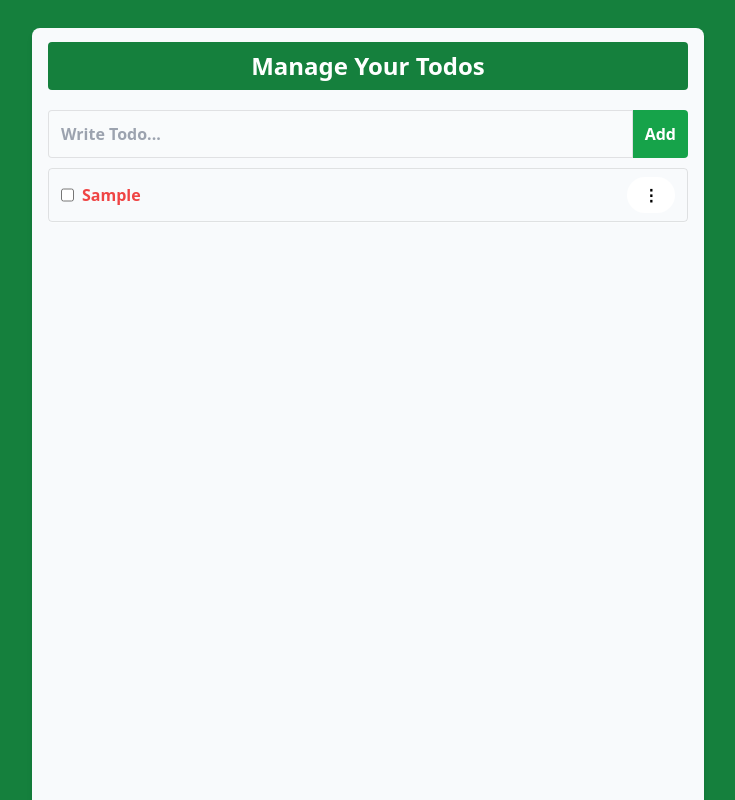
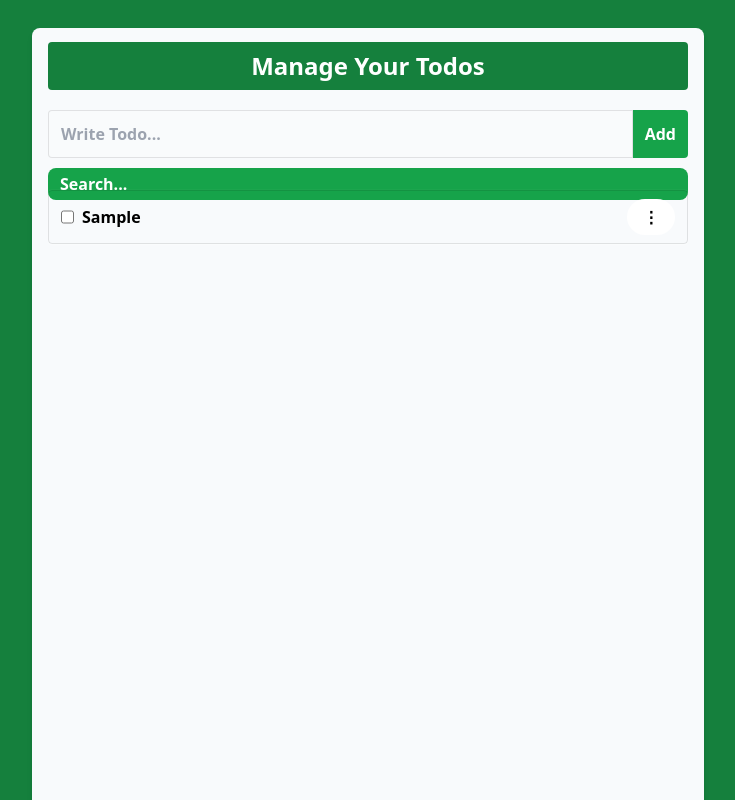
Before and after one commit to AbhishekSaini102/TodoContextLocal, a React (Vite) app: page / in a window 1280 px wide. Both pictures are taken after typing "Sample" into the empty fields and a click on the button "Add". Shown: the top 800 px of the page, without its empty margins (272-1007 px from the left). Built offline with nearby package versions, Linux system fonts and the light colour scheme.

Commit message:
New Vision

```diff
--- a/src/App.jsx
+++ b/src/App.jsx
@@ -4,8 +4,11 @@ import { TodoProvider } from './contexts/TodoContext'
 import { TodoForm, TodosItem, Fuction}  from './components'
 
 
+
 function App() {
   const [todos, setTodos] = useState([])
+  const [search, setSearch] = useState('')
+  const [filteredSearchTodos, setFilteredSearchTodos] = useState([])
 
   const addTodo = (todo) => {
     setTodos((prev) => [{id: Date.now(), ...todo}, ...prev])
@@ -45,6 +48,16 @@ function App() {
   }
 
 
+ useEffect(() => {
+   setFilteredSearchTodos(
+     todos.filter((todo) =>
+       todo.todo.toLowerCase().includes(search.toLowerCase())
+     )
+   );
+ }, [search, todos]);
+
+
+
   useEffect(() => {
     // localStorage.setItem('todos', JSON.stringify(todos))
     // localStorage.setItem('todos', JSON.stringify(todos))
@@ -74,6 +87,10 @@ function App() {
         toggleComplete,
         deleteAllTodos,
         toggleAllTodo,
+        search,
+        setSearch,
+        filteredSearchTodos,
+        setFilteredSearchTodos,
       }}
     >
       <div className="bg-[#15803d] min-h-screen ">
@@ -89,7 +106,6 @@ function App() {
           <h1 className="text-2xl font-bold text-center w-full px-4 py-2 rounded text-white mb-20 mt-2 bg-[#15803d] ">
             Manage Your Todos
           </h1>
-
           <div className="mb-0">
             <TodoForm />
           </div>
@@ -98,20 +114,43 @@ function App() {
             <Fuction />
           </div>
 
+          {(search ? filteredSearchTodos : todos).map((todo) => {
+            const escapedSearch = search.replace(/\\/g, "\\\\"); // Add this line
+            const regex = new RegExp(`(${escapedSearch})`, "gi"); // Use escapedSearch here
+            const parts = todo.todo.split(regex);
 
+            return (
+              <div key={todo.id} className="w-full gap">
+                <TodosItem todo={todo}>
+                  {parts.map((part, index) =>
+                    part.toLowerCase() === escapedSearch.toLowerCase() ? (
+                      <span key={index} className="">
+                        {part}
+                      </span>
+                    ) : (
+                      part
+                    )
+                  )}
+                </TodosItem>
+              </div>
+            );
+          })}
+        </div>
 
-
-
-          <div className="flex flex-wrap gap-y-3">
-            {/* <TodosItem  /> */}
-            {todos.map((todo) => (
-              // <TodosItem key={todo.id} todo={todo} />
-              <div key={todo.id} className="w-full">
-                <TodosItem todo={todo} />
-              </div>
-            ))}
-          </div>
-        </div>
+        {/*
+        this is another search fuction
+        <div className="flex flex-wrap gap-y-3">
+          {(search ? filteredSearchTodos : todos).map((todo) => (
+            <div
+              key={todo.id}
+              className={`w-full ${
+                todo.todo.includes(search) ? "bg-white" : ""
+              }`}
+            >
+              <TodosItem todo={todo} />
+            </div>
+          ))}
+        </div> */}
 
         <div className="h-40rem bg-[#000000] w-full ">
           <div className="h-22 bg-[#15803d] w-full mb-0"></div>
@@ -137,30 +176,6 @@ function App() {
           <div className="h-2 bg-[#15803d] w-full mb-20"></div>
           <div className="h-1 bg-[#15803d] w-full mb-21"></div>
           <div className="h-0 bg-[#15803d] w-full mb-22"></div>
-
-          {/* <div className="h-0 bg-[#15803d] w-full mb-0"></div>
-          <div className="h-1 bg-[#15803d] w-full mb-1"></div>
-          <div className="h-2 bg-[#15803d] w-full mb-2"></div>
-          <div className="h-3 bg-[#15803d] w-full mb-3"></div>
-          <div className="h-4 bg-[#15803d] w-full mb-4"></div>
-          <div className="h-5 bg-[#15803d] w-full mb-5"></div>
-          <div className="h-6 bg-[#15803d] w-full mb-6"></div>
-          <div className="h-7 bg-[#15803d] w-full mb-7"></div>
-          <div className="h-8 bg-[#15803d] w-full mb-8"></div>
-          <div className="h-9 bg-[#15803d] w-full mb-9"></div>
-          <div className="h-10 bg-[#15803d] w-full mb-10"></div>
-          <div className="h-11 bg-[#15803d] w-full mb-11"></div>
-          <div className="h-12 bg-[#15803d] w-full mb-12"></div>
-          <div className="h-13 bg-[#15803d] w-full mb-13"></div>
-          <div className="h-14 bg-[#15803d] w-full mb-14"></div>
-          <div className="h-15 bg-[#15803d] w-full mb-15"></div>
-          <div className="h-16 bg-[#15803d] w-full mb-16"></div>
-          <div className="h-17 bg-[#15803d] w-full mb-17"></div>
-          <div className="h-18 bg-[#15803d] w-full mb-18"></div>
-          <div className="h-19 bg-[#15803d] w-full mb-19"></div>
-          <div className="h-20 bg-[#15803d] w-full mb-20"></div>
-          <div className="h-21 bg-[#15803d] w-full mb-21"></div>
-          <div className="h-22 bg-[#15803d] w-full mb-22"></div> */}
         </div>
       </div>
     </TodoProvider>
--- a/src/components/Fuction.jsx
+++ b/src/components/Fuction.jsx
@@ -1,12 +1,27 @@
-// eslint-disable-next-line no-unused-vars
-import React, { useState } from "react";
+import React, { useState, useEffect } from "react";
 import { useTodoContext } from "../contexts/TodoContext";
 import ConfirmationPopup from "./ConfirmationPopup"; // adjust the path as needed
 
 function TodoForm() {
-  const { todos, deleteAllTodos, toggleAllTodo } = useTodoContext();
+  const {
+    todos,
+    deleteAllTodos,
+    toggleAllTodo,
+    setFilteredTodos,
+    search,
+    setSearch,
+    setFilteredSearchTodos,
+  } = useTodoContext();
   const [allCompleted, setAllCompleted] = useState(false);
   const [showConfirmationPopup, setShowConfirmationPopup] = useState(false);
+
+  useEffect(() => {
+    setFilteredSearchTodos(
+      todos.filter((todo) =>
+        todo.todo.toLowerCase().includes(search.toLowerCase())
+      )
+    );
+  }, [todos, search, setFilteredSearchTodos]);
 
   const handleToggleAll = () => {
     toggleAllTodo(!allCompleted);
@@ -24,7 +39,6 @@ function TodoForm() {
   const handleDelete = () => {
     setShowConfirmationPopup(true);
   };
-
 
   return (
     <div className="flex gap-x-2">
@@ -50,7 +64,7 @@ function TodoForm() {
       {todos.length > 1 && (
         <button
           type="button"
-          className=" w-full rounded item-center px-3 py-1 bg-green-600 text-white mb-14
+          className=" w-full rounded item-center px-3 py-1   bg-green-600 text-white mb-14
              hover:bg-white hover:text-black transition duration-150 font-semibold
              hover:shadow-md hover:ring-1 hover:ring-[#4d7c0f] inline-block"
           onClick={handleToggleAll}
@@ -58,6 +72,20 @@ function TodoForm() {
           {allCompleted ? "Unmark All" : "Mark All Completed"}
         </button>
       )}
+
+      <div className="flex w-full h-22 rounded-lg border-gray-300 ">
+        <input
+          type="text"
+          placeholder="Search..."
+          value={search}
+          onChange={(event) => setSearch(event.target.value)}
+          className="w-full px-3 py-1 h-2rem rounded-lg bg-green-600 text-white
+          hover:bg-white hover:text-black   transition duration-150 font-semibold
+          hover:shadow-md hover:ring-1 hover:ring-[#4d7c0f] inline-block
+           focus:border-[#4d7c0f] focus:outline-none focus:ring-[#4d7c0f]
+            placeholder-white hover:placeholder-[#6b6b6b]"
+        />
+      </div>
     </div>
   );
 }
--- a/src/components/TodosItem.jsx
+++ b/src/components/TodosItem.jsx
@@ -10,6 +10,8 @@ function TodoItem({ todo }) {
   const [todoMsg, setTodoMsg] = useState(todo.todo);
   const [showMenu, setShowMenu] = useState(false);
   const menuRef = useRef(null);
+
+  const { search } = useTodoContext();
 
   const { updateTodo, deleteTodo, toggleComplete} = useTodoContext();
 
@@ -64,7 +66,7 @@ function TodoItem({ todo }) {
     <div
       className={`relative flex border border-black/10 rounded px-3 py-2 gap-x-2 shadow-sm shadow-white/50 duration-300 text-black font-semibold ${
         todo.completed ? "bg-green-200 " : "text-black"
-      }`}
+      } ${search && todo.todo.includes(search) ? "bg-yellow-200" : ""}`}
     >
       <input
         type="checkbox"
@@ -79,7 +81,12 @@ function TodoItem({ todo }) {
           isTodoEditable
             ? "border-green-400  bg-white rounded py-0 px-2 shadow-lg"
             : "border-transparent"
-        } ${todo.completed ? "line-through" : "text-red-500"}
+        } ${todo.completed ? "line-through text-red-600" : "text-black"}
+        ${
+          search && todo.todo.includes(search)
+            ? "text-black "
+            : ""
+        }
         `}
         value={todoMsg}
         onChange={(e) => setTodoMsg(e.target.value)}
--- a/src/contexts/TodoContext.js
+++ b/src/contexts/TodoContext.js
@@ -27,11 +27,11 @@ const TodoContext = createContext({
     // filter: "all",
     // setFilter:(filter) => {},
     // filteredTodos: [],
-    // setFilteredTodos:(filteredTodos) => {},
-    // search: "",
-    // setSearch:(search) => {},
-    // filteredSearchTodos: [],
-    // setFilteredSearchTodos:(filteredSearchTodos) => {},
+    setFilteredTodos:(filteredTodos) => {},
+    search: "",
+    setSearch:(search) => {},
+    filteredSearchTodos: [],
+    setFilteredSearchTodos:(filteredSearchTodos) => {},
     // isDarkMode: false,
     // setIsDarkMode:(isDarkMode) => {},
     // isShowModal: false,
```
